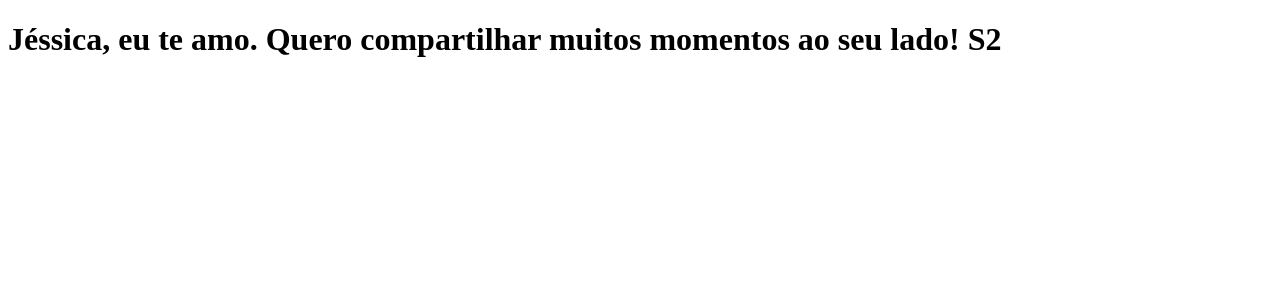
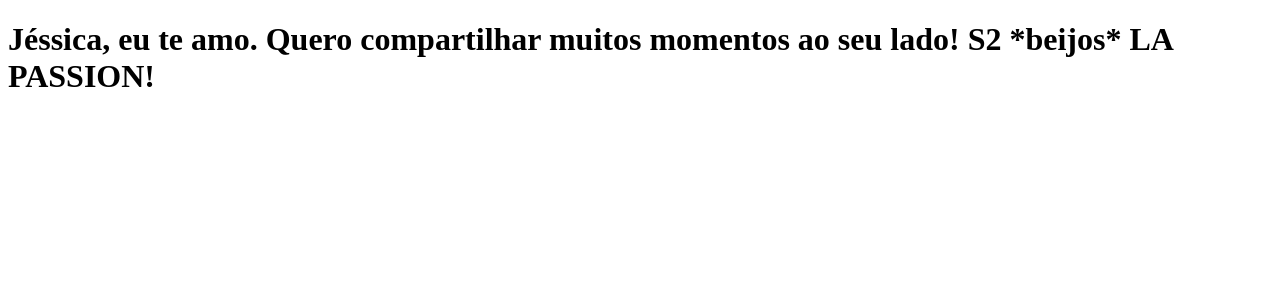
Before and after one commit to salamiNcheese/clone-tabnews, a Next.js app: page / in a window 1280 px wide. Shown: the top 300 px of the page. Built offline with nearby package versions, Linux system fonts and the light colour scheme.

Commit message:
modifica a frase

```diff
--- a/pages/index.js
+++ b/pages/index.js
@@ -1,5 +1,5 @@
 function Home(){
-    return <h1>Jéssica, eu te amo. Quero compartilhar muitos momentos ao seu lado! S2 </h1>;
+    return <h1>Jéssica, eu te amo. Quero compartilhar muitos momentos ao seu lado! S2 *beijos* LA PASSION! </h1>;
 }
 
 export default Home;
```
